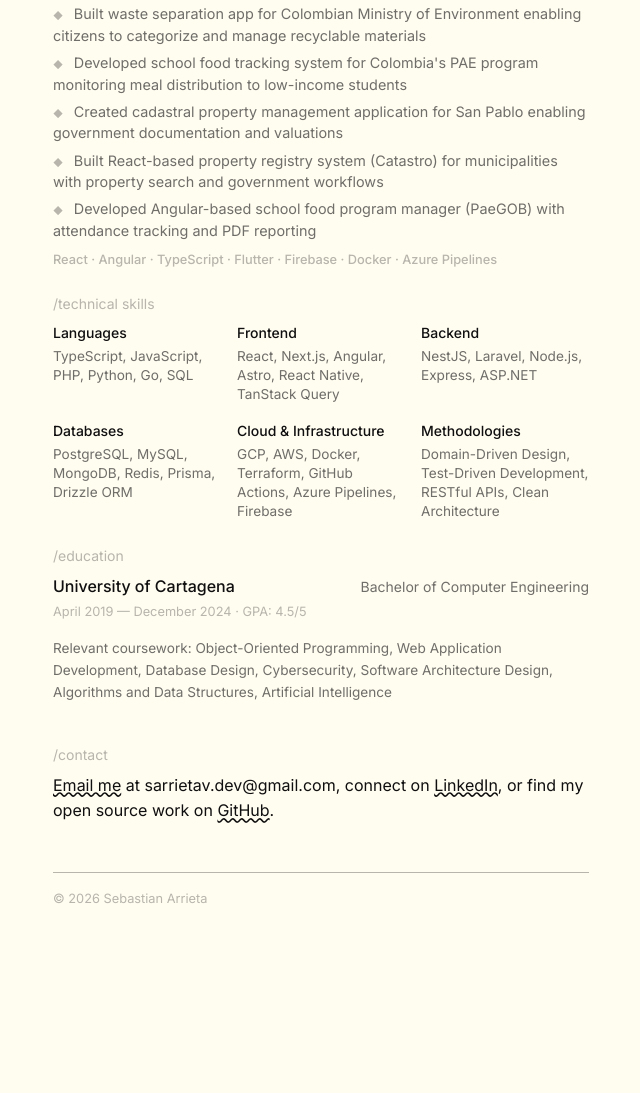
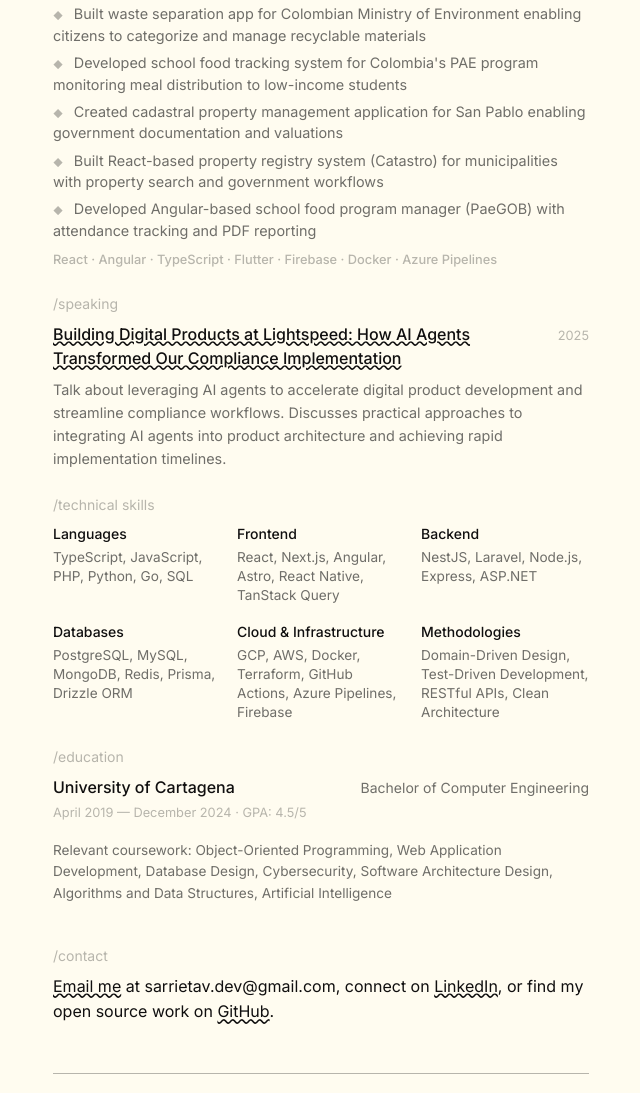
Before and after one commit to sarrietav-dev/site, an Astro site: page /resume in a window 1280 px wide. Shown: the part 1883-2976 px from the top of the page, without its empty margins (319-959 px from the left). Before the commit the page ends 2824 px from the top, so only its background shows below. Built offline with nearby package versions, Linux system fonts and the light colour scheme; Astro itself is replaced by a stand-in of ours.

Commit message:
Add speaking engagement section with AI agents talk
- Add /speaking section featuring 'Building Digital Products at Lightspeed' talk
- Link to YouTube presentation about AI agents for compliance implementation
- Include talk description highlighting practical product development approaches

```diff
--- a/src/pages/resume.astro
+++ b/src/pages/resume.astro
@@ -47,6 +47,24 @@ import Experience from '../components/Experience.astro';
 			</div>
 
 			<Experience />
+
+			<div class="section">
+				<div class="label">/speaking</div>
+				<div class="content">
+					<div class="talks-list">
+						<div class="talk">
+							<div class="talk-header">
+								<h3><a href="https://youtu.be/opcSRzr2JkA" target="_blank" rel="noopener noreferrer">Building Digital Products at Lightspeed: How AI Agents Transformed Our Compliance Implementation</a></h3>
+								<span class="talk-date">2025</span>
+							</div>
+							<p class="talk-desc">
+								Talk about leveraging AI agents to accelerate digital product development and streamline compliance workflows.
+								Discusses practical approaches to integrating AI agents into product architecture and achieving rapid implementation timelines.
+							</p>
+						</div>
+					</div>
+				</div>
+			</div>
 
 			<div class="section">
 				<div class="label">/technical skills</div>
@@ -164,7 +182,62 @@ import Experience from '../components/Experience.astro';
 		margin-bottom: 0;
 	}
 
-.skills-grid {
+	.talks-list {
+		display: flex;
+		flex-direction: column;
+		gap: 1.5rem;
+	}
+
+	.talk {
+		padding-bottom: 1.5rem;
+		border-bottom: 1px solid var(--color-border);
+	}
+
+	.talk:last-child {
+		border-bottom: none;
+		padding-bottom: 0;
+	}
+
+	.talk-header {
+		display: flex;
+		justify-content: space-between;
+		align-items: baseline;
+		gap: 1rem;
+		margin-bottom: 0.5rem;
+	}
+
+	.talk-header h3 {
+		font-size: 1rem;
+		font-weight: 500;
+		margin: 0;
+		color: var(--color-text);
+	}
+
+	.talk-header a {
+		color: var(--color-text);
+		text-decoration: underline;
+		text-decoration-style: wavy;
+	}
+
+	.talk-header a:hover {
+		opacity: 0.6;
+	}
+
+	.talk-date {
+		font-size: 0.8rem;
+		color: var(--color-label);
+		white-space: nowrap;
+		flex-shrink: 0;
+	}
+
+	.talk-desc {
+		font-size: 0.9rem;
+		color: var(--color-text-muted);
+		margin: 0;
+		line-height: 1.5;
+	}
+
+	.skills-grid {
 		display: grid;
 		grid-template-columns: repeat(auto-fit, minmax(150px, 1fr));
 		gap: 1rem;
```
